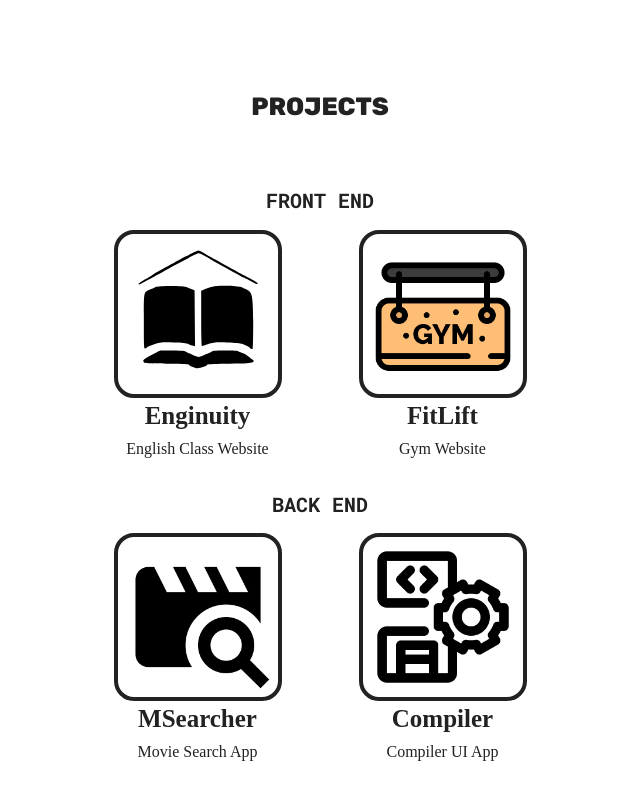
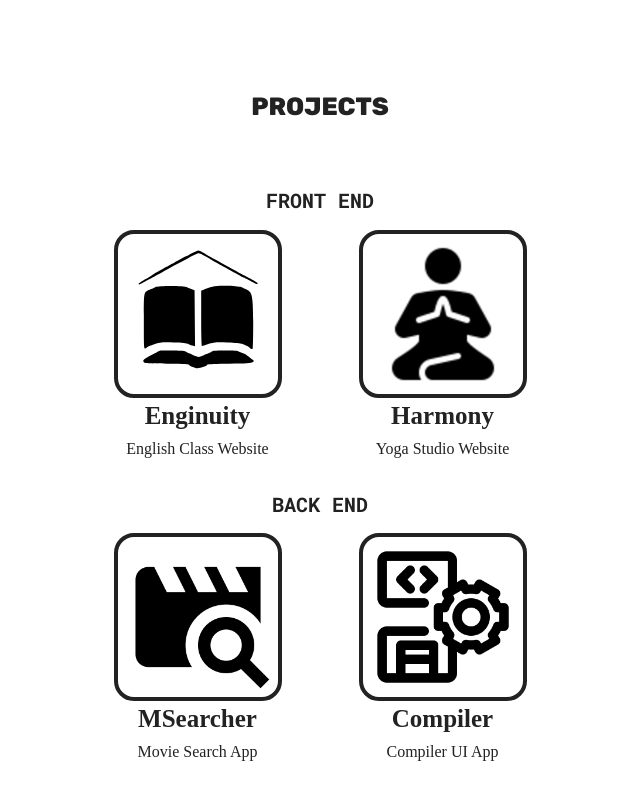
Before and after one commit to KostasTritsonis/portofolio, a React (Vite) app: page / in a window 1280 px wide. Shown: the part 825-1625 px from the top of the page, without its empty margins (320-960 px from the left). Built offline with nearby package versions, Linux system fonts and the light colour scheme.

Commit message:
19012025

```diff
--- a/src/Components/Projects/Projects.jsx
+++ b/src/Components/Projects/Projects.jsx
@@ -3,8 +3,8 @@ import './Projects.css'
 import movie from '../../assets/movie.png'
 import compiler from '../../assets/compiler.png'
 import enginuity from '../../assets/enginuity.svg'
-import lift from '../../assets/fitlift.png'
 import ProjectCard from '../ProjectCard/ProjectCard'
+import harmony from '../../assets/harmony.png'
 
 const Projects = () => {
   return (
@@ -13,7 +13,7 @@ const Projects = () => {
       <h2>FRONT END</h2>
       <div className='project'>
         <ProjectCard src={enginuity} link="https://matina-snowy.vercel.app/" name="Enginuity" title="English Class Website"/>
-        <ProjectCard src={lift} link="" name="FitLift" title="Gym Website"/>
+        <ProjectCard src={harmony} link="https://harmony-lovat-seven.vercel.app/" name="Harmony" title="Yoga Studio Website"/>
       </div>
       <h2>BACK END</h2>
       <div className='project'>
```
Also changed, not shown: src/assets/harmony.png (added).
